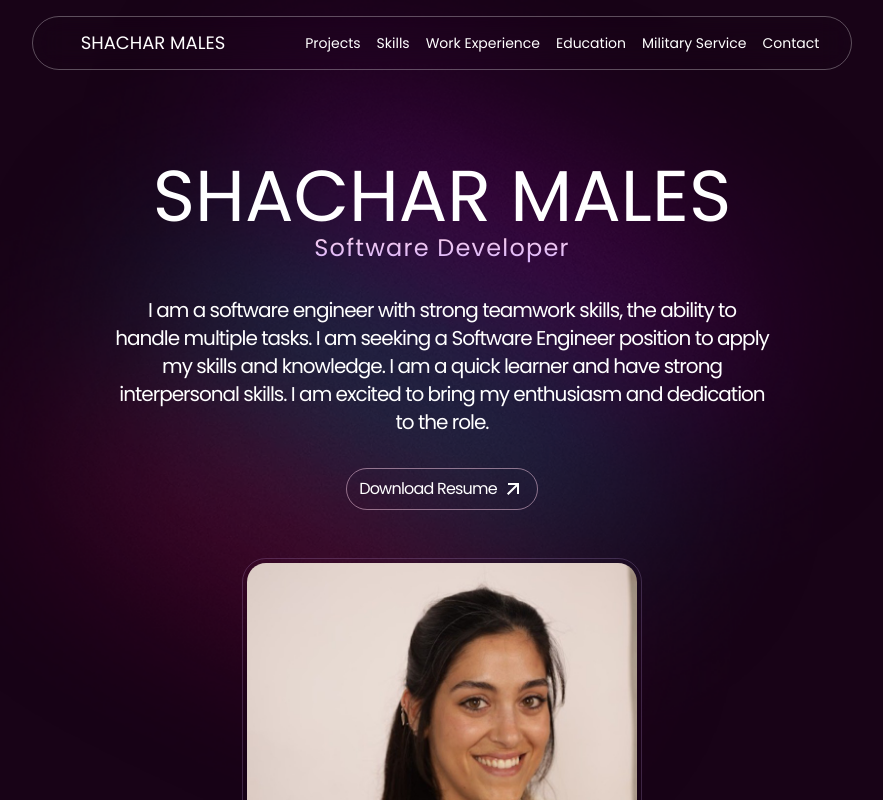
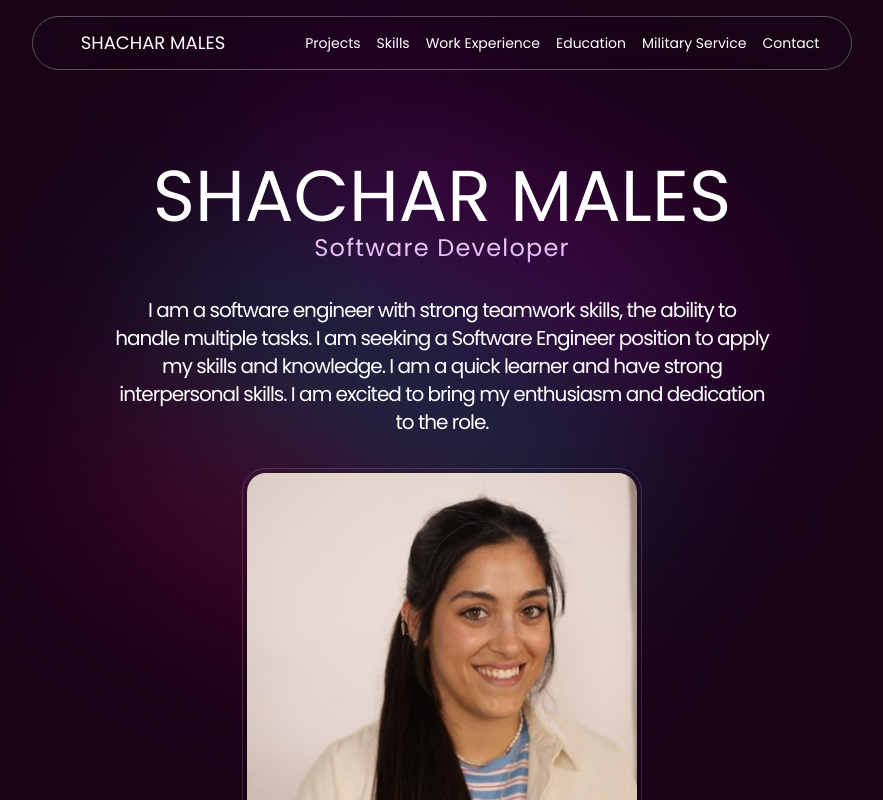
Before and after one commit to shacharml/portfolio-website, a React (Vite) app: page / in a window 1280 px wide. Shown: the top 800 px of the page, without its empty margins (198-1081 px from the left). Built offline with nearby package versions, Linux system fonts and the light colour scheme.

Commit message:
Remove download resume for now

```diff
--- a/constants/index.jsx
+++ b/constants/index.jsx
@@ -1,4 +1,3 @@
-import React from "react";
 import project1 from "../src/assets/FitMeAppProject.jpg";
 import project2 from "../src/assets/SafePass.webp";
 import project3 from "../src/assets/ProtfolioWebsite.webp";
--- a/src/components/Experience.jsx
+++ b/src/components/Experience.jsx
@@ -1,4 +1,3 @@
-import React from "react";
 import { useRef } from "react";
 import { EXPERIENCES } from "../../constants";
 
--- a/src/components/Hero.jsx
+++ b/src/components/Hero.jsx
@@ -1,7 +1,6 @@
-import React from "react";
 import { useRef } from "react";
 import { PROFILE } from "../../constants";
-import { RiArrowRightUpLine } from "@remixicon/react";
+// import { RiArrowRightUpLine } from "@remixicon/react";
 import shachar from "../assets/linkdin_img.jpeg";
 
 const Hero = () => {
@@ -25,8 +24,8 @@ const Hero = () => {
       <p className="hero-text max-w-2xl p-2 text-center text-xl tracking-tighter lg:text-1xl">
         {PROFILE.subheading}
       </p>
-      <a
-        href="./Shachar Males - CV Software Engineer.pdf"
+      {/* <a
+        href="./Shachar Males -  CV Software Engineer.pdf"
         target="_blank"
         rel="noopener noreferrer"
         download
@@ -34,7 +33,7 @@ const Hero = () => {
       >
         <span>Download Resume</span>
         <RiArrowRightUpLine />
-      </a>
+      </a> */}
       <img
         src={shachar}
         alt={PROFILE.name}
```
Also changed, not shown: 2 other files (tests, documents, lock files or other folders).
